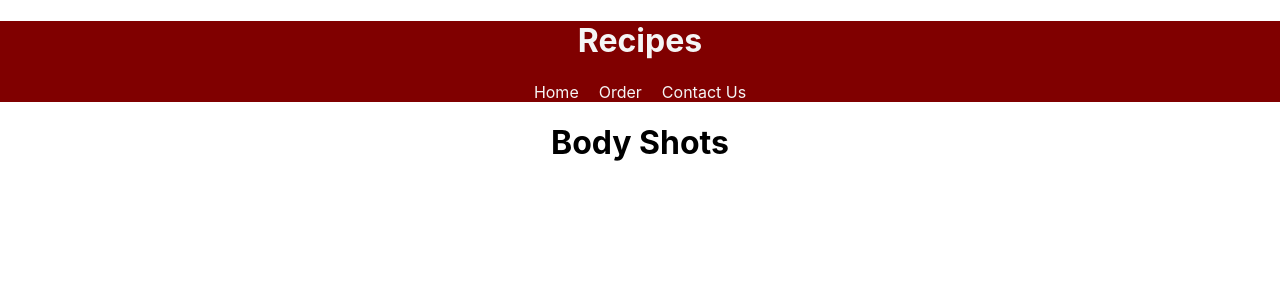
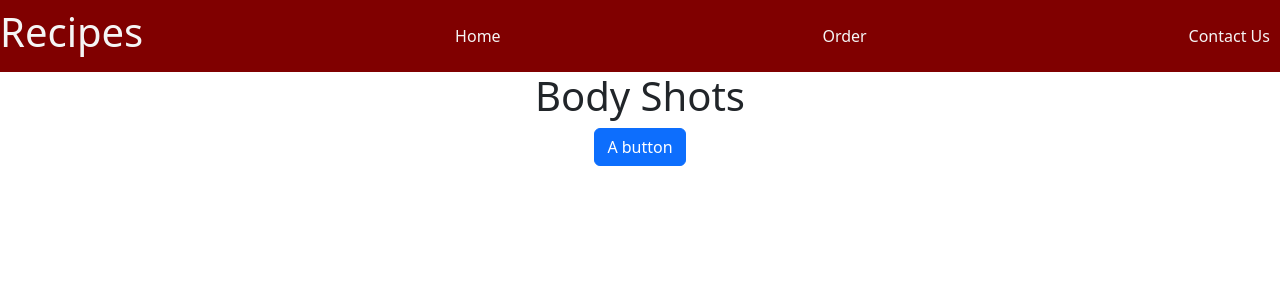
Before and after one commit to Josh-Darling13/meals, a React (Create React App) app: page / in a window 1280 px wide. Shown: the top 300 px of the page. Built offline with nearby package versions, Linux system fonts and the light colour scheme; no server answers.

Commit message:
confirmed bootstrap working updated CSS

```diff
--- a/src/Body.js
+++ b/src/Body.js
@@ -1,7 +1,8 @@
 import React, {useEffect, useState} from "react";
 import axios from "axios";
 
-// import bootstrap from ""
+import bootstrap from 'bootstrap/dist/css/bootstrap.min.css'
+import { Button } from "bootstrap";
 
 function Body(){
 
@@ -12,17 +13,18 @@
         }).catch(err=>{
             console.log(err);
         })
-
     }, [])
 
     // idMeal strMeal strMealThumb
 
     return(
-        <h1>
-            Body Shots
-        </h1>
+        <div>
+            <h1>
+                Body Shots
+            </h1>
+            <button className="btn btn-primary" type=""> A button</button>
+        </div>
     )
-
 }
 
 export default Body;
--- a/src/index.css
+++ b/src/index.css
@@ -15,9 +15,5 @@
 .navbar{
   background-color: maroon;
   color: whitesmoke;
+  padding: 0px 20px;
 }
-
-.nav-link{
-  margin: 10px;
-  color: whitesmoke;
-}
```
